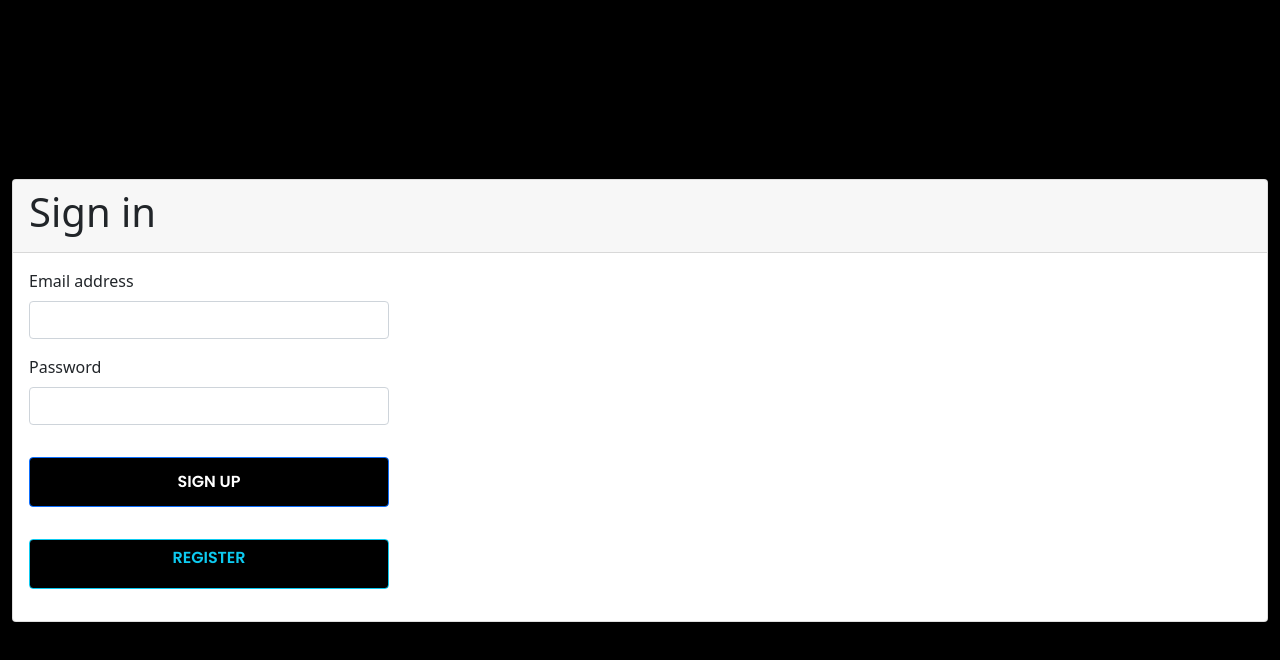
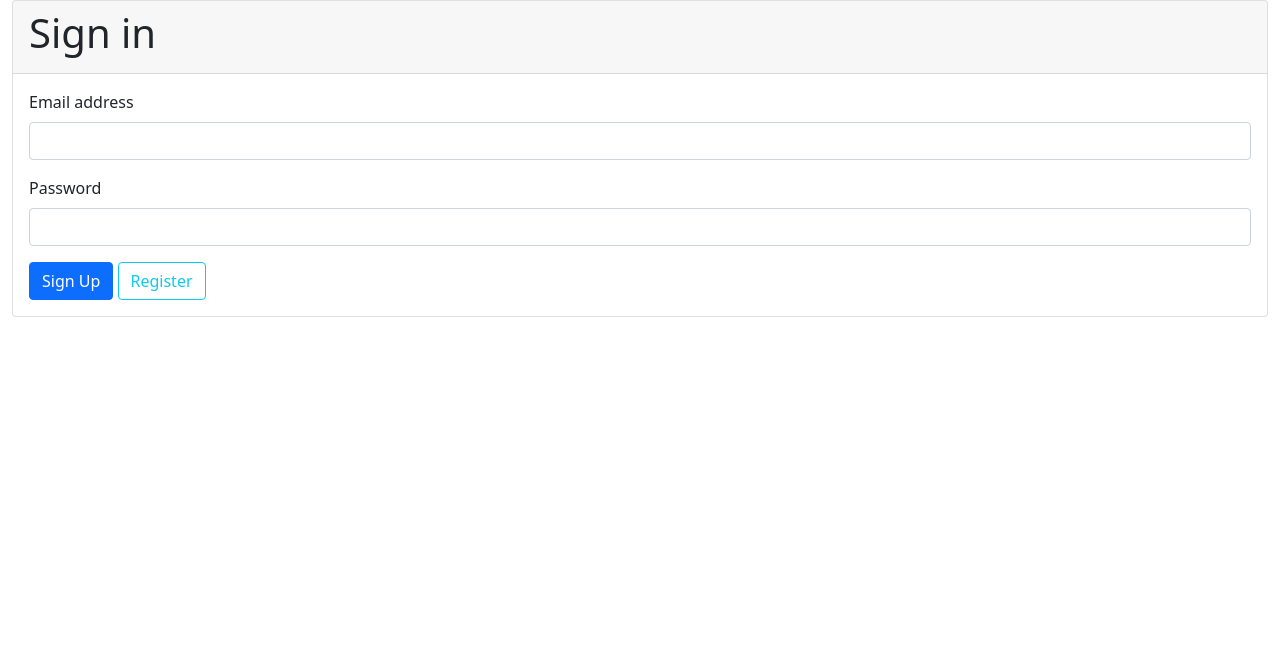
Before and after one commit to SergioGarcia1232/inventario_procesos_inventario_examen, a plain HTML site: page index.html in a window 1280 px wide. Drawn offline with nearby package versions, Linux system fonts and the light colour scheme.

```diff
--- a/index.html
+++ b/index.html
@@ -3,10 +3,6 @@
 <head>
     <meta charset="UTF-8">
     <title>Sistema de Gestion de usuarios</title>
-    <link rel="stylesheet" href="https://cdnjs.cloudflare.com/ajax/libs/font-awesome/6.3.0/css/all.min.css" integrity="sha512-SzlrxWUlpfuzQ+pcUCosxcglQRNAq/DZjVsC0lE40xsADsfeQoEypE+enwcOiGjk/bSuGGKHEyjSoQ1zVisanQ==" crossorigin="anonymous" referrerpolicy="no-referrer" />
-    <link rel="stylesheet" href="css/estilo.css">
-	  <link href="https://fonts.googleapis.com/css?family=Poppins:600&display=swap" rel="stylesheet">
-	  <script src="https://kit.fontawesome.com/a81368914c.js"></script>
     <link href="https://cdn.jsdelivr.net/npm/bootstrap@5.1.3/dist/css/bootstrap.min.css" rel="stylesheet" integrity="sha384-1BmE4kWBq78iYhFldvKuhfTAU6auU8tT94WrHftjDbrCEXSU1oBoqyl2QvZ6jIW3" crossorigin="anonymous">
 </head>
 <body>
```
